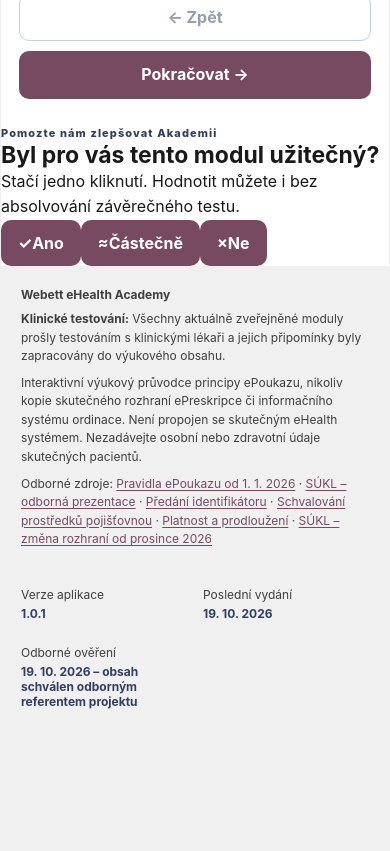
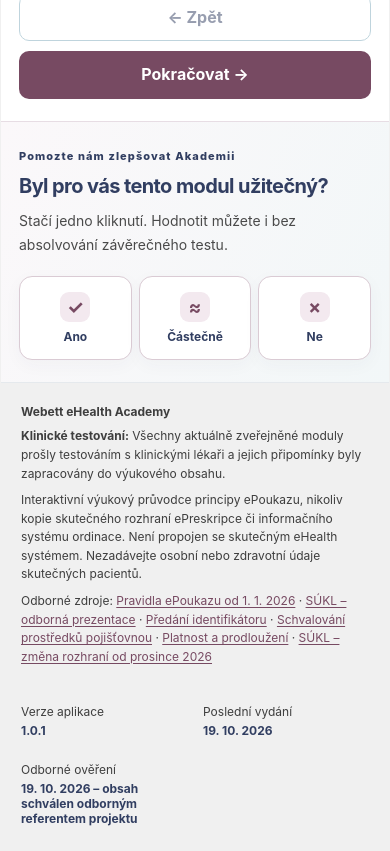
Before and after one commit to EttTer/ehealth-academy-epoukaz, a React (Vite) app: page / in a window 390 px wide. Shown: the part 2340-3191 px from the top of the page. Before the commit the page ends 3074 px from the top, so only its background shows below. Built offline with nearby package versions, Linux system fonts and the light colour scheme.

Commit message:
Apply shared responsive module feedback styling

```diff
--- a/src/styles.css
+++ b/src/styles.css
@@ -159,3 +159,19 @@ a{color:#774a62}
 .academyMapButton:hover{background:#613b50!important;color:#fff!important}
 .academyMapButton:focus-visible{outline:3px solid #81abbc;outline-offset:3px}
 @media(max-width:640px){.academyMapButton{min-height:34px;padding:7px 10px;font-size:12px}}
+
+/* Shared Academy module feedback – same design as EHA-05. */
+.moduleRating{display:grid;grid-template-columns:minmax(0,1fr) minmax(290px,.95fr);gap:18px 28px;align-items:center;background:linear-gradient(115deg,#fbf8fa,#f2f7f8);border-top:1px solid #e7dde4;border-bottom:1px solid #e5e9ed;padding:29px 36px 25px}
+.moduleRatingText h2{font-size:22px;color:#313e61;letter-spacing:-.03em;line-height:1.3;margin:9px 0 10px}
+.moduleRatingText p{font-size:14px;line-height:1.7;color:#4a4a4a;max-width:465px}
+.moduleRatingActions{display:grid;grid-template-columns:repeat(3,minmax(0,1fr));gap:10px}
+.moduleRatingButton{display:flex;flex-direction:column;align-items:center;justify-content:center;gap:7px;min-height:92px;padding:12px 8px;border:1px solid #dacbd4;border-radius:13px;background:#fff;color:#313e61;font-size:14px;font-weight:700;box-shadow:0 5px 18px #313e6109}
+.moduleRatingButton:hover{background:#f5ebf1;border-color:#774a62;filter:none!important}
+.moduleRatingButton:focus-visible{outline:3px solid #774a62;outline-offset:3px}
+.moduleRatingSymbol{display:grid;place-items:center;width:30px;height:30px;background:#f3e9ef;border-radius:9px;color:#774a62;font-size:19px;line-height:1}
+.moduleRatingThanks{display:flex;align-items:center;gap:13px;padding:20px;background:#fff;border:1px solid #d6e5e9;border-radius:14px}
+.moduleRatingThanks>span{display:grid;place-items:center;flex:0 0 38px;height:38px;background:#eaf3f5;color:#313e61;border-radius:50%;font-size:20px}
+.moduleRatingThanks strong{color:#313e61;font-size:15px}
+.moduleRatingThanks p{font-size:13px;color:#555;margin-top:4px}
+@media(max-width:740px){.moduleRating{grid-template-columns:1fr;padding:25px 24px;gap:20px}}
+@media(max-width:410px){.moduleRating{padding:22px 18px}.moduleRatingActions{gap:7px}.moduleRatingButton{font-size:12px;min-height:84px}.moduleRatingText h2{font-size:20px}}
```
